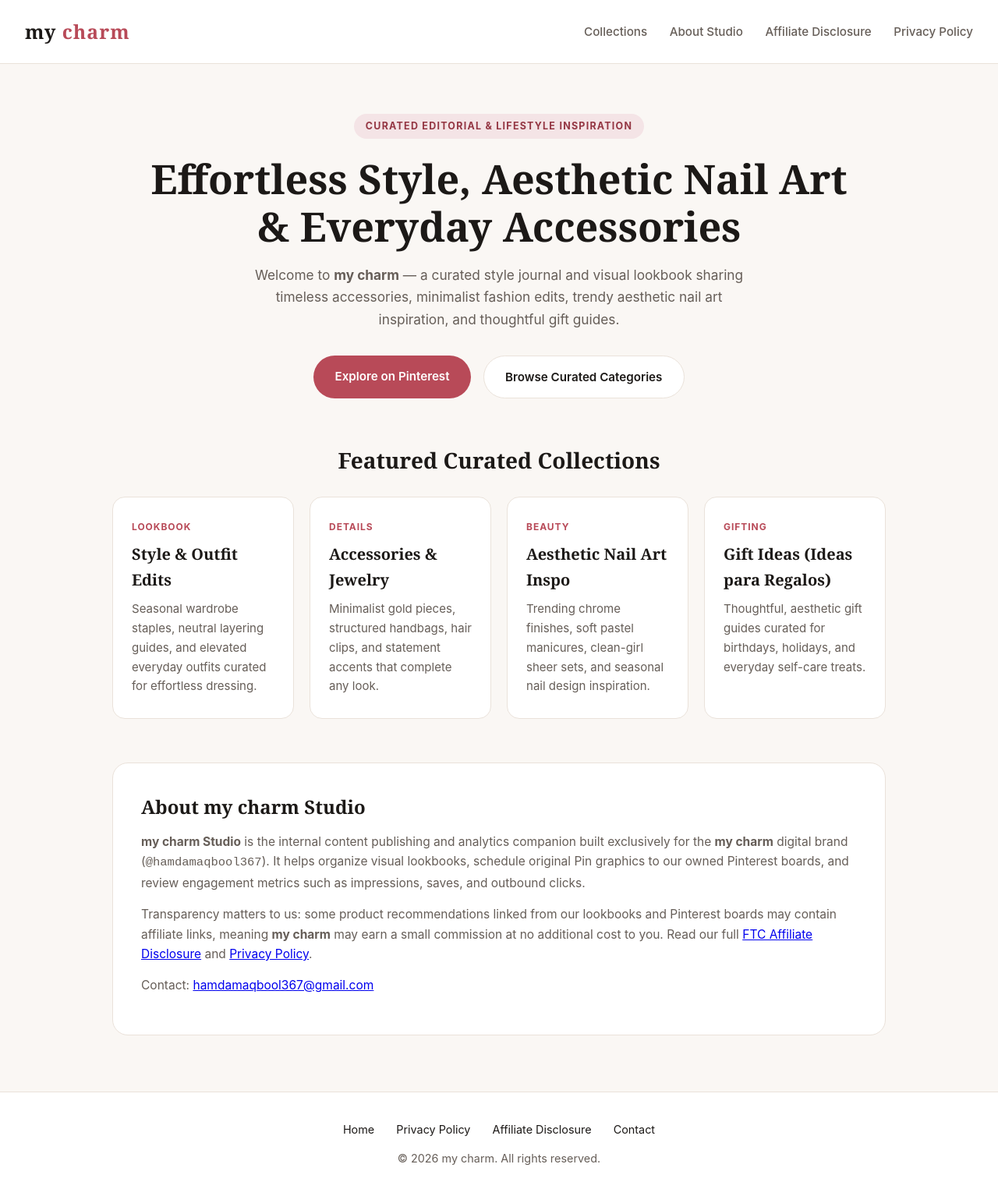
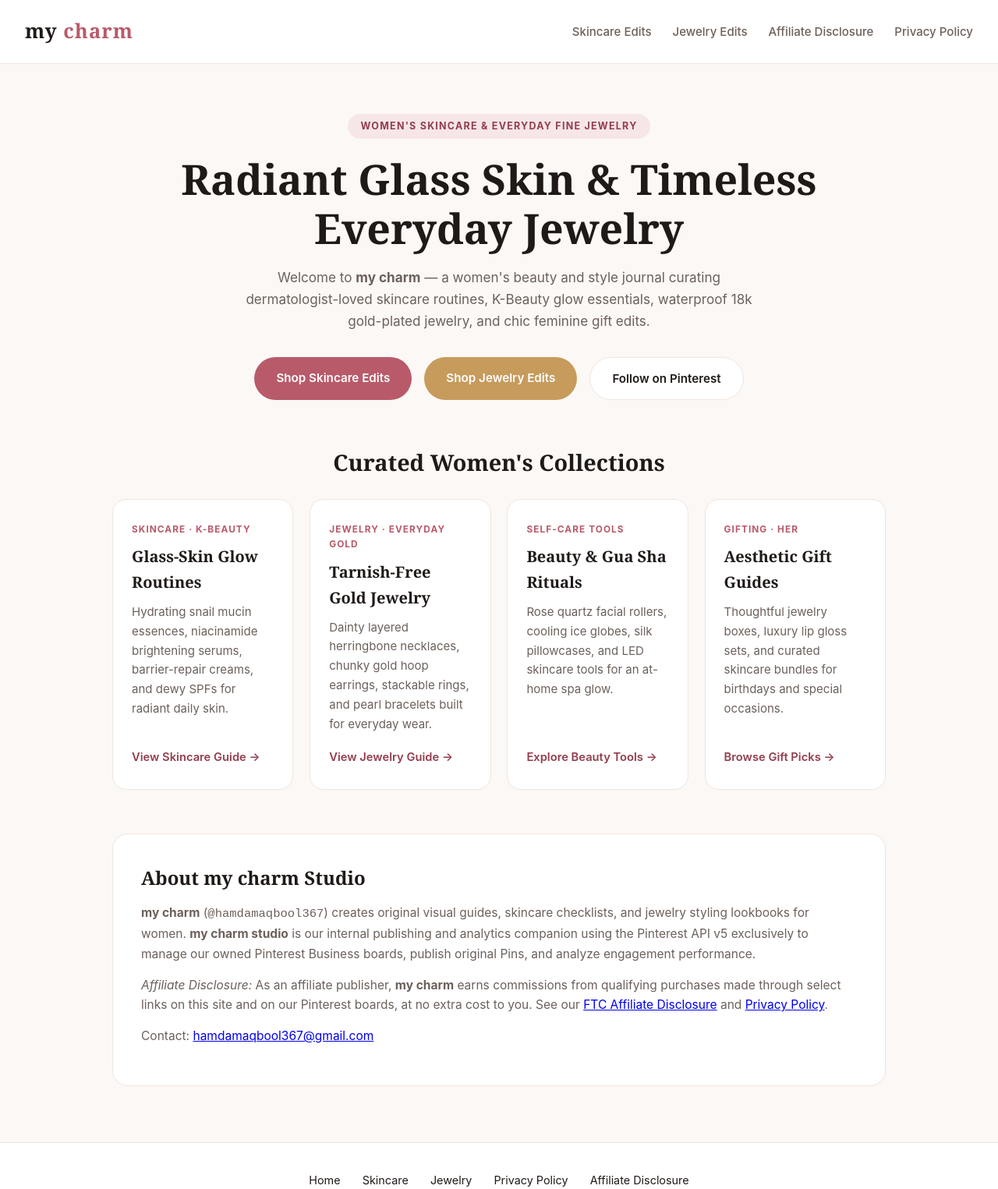
Before and after one commit to Kamran5H/my-charm-studio, a plain HTML site: page index.html in a window 1280 px wide. Shown: the top 1525 px of the page at 78% size. Drawn offline with Linux system fonts and the light colour scheme.

Commit message:
Upgrade to Women Skincare & Jewelry editorial hub + Pinterest domain_verify tag

```diff
--- a/index.html
+++ b/index.html
@@ -3,17 +3,19 @@
 <head>
   <meta charset="UTF-8" />
   <meta name="viewport" content="width=device-width, initial-scale=1.0" />
-  <title>my charm — Curated Style, Accessories, Nail Art &amp; Gift Ideas</title>
-  <meta name="description" content="my charm curates effortless aesthetic style, accessories, trendy nail art inspiration, and thoughtful gift ideas." />
+  <meta name="p:domain_verify" content="ea6ded0799d703c27386ede0f5d83424"/>
+  <title>my charm — Women's Skincare, K-Beauty &amp; Everyday Gold Jewelry</title>
+  <meta name="description" content="my charm is a women's skincare and minimalist jewelry editorial guide featuring glass-skin routines, everyday tarnish-free gold jewelry, and aesthetic beauty picks." />
   <style>
     :root {
-      --bg: #FAF7F4;
+      --bg: #FCF8F5;
       --surface: #FFFFFF;
-      --ink: #1C1917;
-      --muted: #665E58;
-      --accent: #B84A58;
-      --accent-dark: #943643;
-      --border: #EAE2DA;
+      --ink: #1F1A18;
+      --muted: #6C605B;
+      --accent: #B85A6A;
+      --accent-dark: #933E4D;
+      --gold: #C69B5C;
+      --border: #EFE5DE;
     }
     * { box-sizing: border-box; margin: 0; padding: 0; }
     body {
@@ -25,7 +27,7 @@
     header {
       background: var(--surface);
       border-bottom: 1px solid var(--border);
-      padding: 1.25rem 2rem;
+      padding: 1.2rem 2rem;
       display: flex;
       justify-content: space-between;
       align-items: center;
@@ -35,7 +37,7 @@
     }
     .brand {
       font-family: Georgia, "Times New Roman", serif;
-      font-size: 1.55rem;
+      font-size: 1.6rem;
       font-weight: 700;
       letter-spacing: 0.04em;
       color: var(--ink);
@@ -43,10 +45,10 @@
     }
     .brand span { color: var(--accent); }
     nav a {
-      margin-left: 1.5rem;
+      margin-left: 1.4rem;
       color: var(--muted);
       text-decoration: none;
-      font-size: 0.95rem;
+      font-size: 0.94rem;
       font-weight: 500;
     }
     nav a:hover { color: var(--accent); }
@@ -58,33 +60,33 @@
     }
     .pill {
       display: inline-block;
-      background: #F4E4E6;
+      background: #F6E6E8;
       color: var(--accent-dark);
       font-size: 0.78rem;
       font-weight: 700;
       letter-spacing: 0.1em;
       text-transform: uppercase;
-      padding: 0.35rem 0.9rem;
+      padding: 0.38rem 1rem;
       border-radius: 999px;
-      margin-bottom: 1.25rem;
+      margin-bottom: 1.2rem;
     }
     h1 {
       font-family: Georgia, "Times New Roman", serif;
-      font-size: clamp(2.1rem, 4.5vw, 3.25rem);
+      font-size: clamp(2.1rem, 4.6vw, 3.35rem);
       line-height: 1.18;
-      margin-bottom: 1.15rem;
+      margin-bottom: 1.1rem;
       font-weight: 600;
     }
     .hero p {
       color: var(--muted);
-      max-width: 640px;
+      max-width: 660px;
       margin: 0 auto 2rem;
-      font-size: 1.08rem;
+      font-size: 1.07rem;
     }
     .cta-group { display: flex; gap: 1rem; justify-content: center; flex-wrap: wrap; }
     .btn {
       display: inline-block;
-      padding: 0.85rem 1.7rem;
+      padding: 0.85rem 1.75rem;
       border-radius: 999px;
       font-weight: 600;
       text-decoration: none;
@@ -93,6 +95,8 @@
     }
     .btn-primary { background: var(--accent); color: #fff; }
     .btn-primary:hover { background: var(--accent-dark); transform: translateY(-1px); }
+    .btn-gold { background: var(--gold); color: #fff; }
+    .btn-gold:hover { opacity: 0.92; transform: translateY(-1px); }
     .btn-outline { border: 1px solid var(--border); background: var(--surface); color: var(--ink); }
     .btn-outline:hover { border-color: var(--accent); color: var(--accent); }
 
@@ -103,26 +107,29 @@
     }
     .section-title {
       font-family: Georgia, "Times New Roman", serif;
-      font-size: 1.75rem;
+      font-size: 1.8rem;
       margin-bottom: 1.5rem;
       text-align: center;
     }
     .grid {
       display: grid;
-      grid-template-columns: repeat(auto-fit, minmax(220px, 1fr));
-      gap: 1.25rem;
+      grid-template-columns: repeat(auto-fit, minmax(230px, 1fr));
+      gap: 1.3rem;
     }
     .card {
       background: var(--surface);
       border: 1px solid var(--border);
-      border-radius: 16px;
-      padding: 1.75rem 1.5rem;
+      border-radius: 18px;
+      padding: 1.8rem 1.5rem;
+      display: flex;
+      flex-direction: column;
+      justify-content: space-between;
     }
     .card-tag {
-      font-size: 0.75rem;
+      font-size: 0.74rem;
       font-weight: 700;
       text-transform: uppercase;
-      letter-spacing: 0.08em;
+      letter-spacing: 0.09em;
       color: var(--accent);
       margin-bottom: 0.5rem;
     }
@@ -131,7 +138,14 @@
       font-size: 1.25rem;
       margin-bottom: 0.6rem;
     }
-    .card p { color: var(--muted); font-size: 0.94rem; }
+    .card p { color: var(--muted); font-size: 0.94rem; margin-bottom: 1.1rem; }
+    .card-link {
+      color: var(--accent-dark);
+      font-weight: 600;
+      text-decoration: none;
+      font-size: 0.92rem;
+    }
+    .card-link:hover { text-decoration: underline; }
 
     .studio-box {
       background: var(--surface);
@@ -165,8 +179,8 @@
   <header>
     <a class="brand" href="./index.html">my <span>charm</span></a>
     <nav>
-      <a href="#collections">Collections</a>
-      <a href="#about">About Studio</a>
+      <a href="./skincare.html">Skincare Edits</a>
+      <a href="./jewelry.html">Jewelry Edits</a>
       <a href="./disclosure.html">Affiliate Disclosure</a>
       <a href="./privacy-policy.html">Privacy Policy</a>
     </nav>
@@ -174,40 +188,53 @@
 
   <main>
     <section class="hero">
-      <div class="pill">Curated Editorial &amp; Lifestyle Inspiration</div>
-      <h1>Effortless Style, Aesthetic Nail Art &amp; Everyday Accessories</h1>
+      <div class="pill">Women's Skincare &amp; Everyday Fine Jewelry</div>
+      <h1>Radiant Glass Skin &amp; Timeless Everyday Jewelry</h1>
       <p>
-        Welcome to <strong>my charm</strong> — a curated style journal and visual lookbook sharing timeless accessories,
-        minimalist fashion edits, trendy aesthetic nail art inspiration, and thoughtful gift guides.
+        Welcome to <strong>my charm</strong> — a women's beauty and style journal curating dermatologist-loved
+        skincare routines, K-Beauty glow essentials, waterproof 18k gold-plated jewelry, and chic feminine gift edits.
       </p>
       <div class="cta-group">
-        <a class="btn btn-primary" href="https://www.pinterest.com/hamdamaqbool367/" target="_blank" rel="noopener">Explore on Pinterest</a>
-        <a class="btn btn-outline" href="#collections">Browse Curated Categories</a>
+        <a class="btn btn-primary" href="./skincare.html">Shop Skincare Edits</a>
+        <a class="btn btn-gold" href="./jewelry.html">Shop Jewelry Edits</a>
+        <a class="btn btn-outline" href="https://www.pinterest.com/hamdamaqbool367/" target="_blank" rel="noopener">Follow on Pinterest</a>
       </div>
     </section>
 
-    <section id="collections" class="section">
-      <h2 class="section-title">Featured Curated Collections</h2>
+    <section class="section">
+      <h2 class="section-title">Curated Women's Collections</h2>
       <div class="grid">
         <article class="card">
-          <div class="card-tag">Lookbook</div>
-          <h3>Style &amp; Outfit Edits</h3>
-          <p>Seasonal wardrobe staples, neutral layering guides, and elevated everyday outfits curated for effortless dressing.</p>
+          <div>
+            <div class="card-tag">Skincare &middot; K-Beauty</div>
+            <h3>Glass-Skin Glow Routines</h3>
+            <p>Hydrating snail mucin essences, niacinamide brightening serums, barrier-repair creams, and dewy SPFs for radiant daily skin.</p>
+          </div>
+          <a class="card-link" href="./skincare.html">View Skincare Guide &rarr;</a>
         </article>
         <article class="card">
-          <div class="card-tag">Details</div>
-          <h3>Accessories &amp; Jewelry</h3>
-          <p>Minimalist gold pieces, structured handbags, hair clips, and statement accents that complete any look.</p>
+          <div>
+            <div class="card-tag">Jewelry &middot; Everyday Gold</div>
+            <h3>Tarnish-Free Gold Jewelry</h3>
+            <p>Dainty layered herringbone necklaces, chunky gold hoop earrings, stackable rings, and pearl bracelets built for everyday wear.</p>
+          </div>
+          <a class="card-link" href="./jewelry.html">View Jewelry Guide &rarr;</a>
         </article>
         <article class="card">
-          <div class="card-tag">Beauty</div>
-          <h3>Aesthetic Nail Art Inspo</h3>
-          <p>Trending chrome finishes, soft pastel manicures, clean-girl sheer sets, and seasonal nail design inspiration.</p>
+          <div>
+            <div class="card-tag">Self-Care Tools</div>
+            <h3>Beauty &amp; Gua Sha Rituals</h3>
+            <p>Rose quartz facial rollers, cooling ice globes, silk pillowcases, and LED skincare tools for an at-home spa glow.</p>
+          </div>
+          <a class="card-link" href="./skincare.html#tools">Explore Beauty Tools &rarr;</a>
         </article>
         <article class="card">
-          <div class="card-tag">Gifting</div>
-          <h3>Gift Ideas (Ideas para Regalos)</h3>
-          <p>Thoughtful, aesthetic gift guides curated for birthdays, holidays, and everyday self-care treats.</p>
+          <div>
+            <div class="card-tag">Gifting &middot; Her</div>
+            <h3>Aesthetic Gift Guides</h3>
+            <p>Thoughtful jewelry boxes, luxury lip gloss sets, and curated skincare bundles for birthdays and special occasions.</p>
+          </div>
+          <a class="card-link" href="./jewelry.html#gifts">Browse Gift Picks &rarr;</a>
         </article>
       </div>
     </section>
@@ -216,15 +243,15 @@
       <div class="studio-box">
         <h2>About my charm Studio</h2>
         <p>
-          <strong>my charm Studio</strong> is the internal content publishing and analytics companion built exclusively for
-          the <strong>my charm</strong> digital brand (<code>@hamdamaqbool367</code>). It helps organize visual lookbooks,
-          schedule original Pin graphics to our owned Pinterest boards, and review engagement metrics such as impressions,
-          saves, and outbound clicks.
+          <strong>my charm</strong> (<code>@hamdamaqbool367</code>) creates original visual guides, skincare checklists,
+          and jewelry styling lookbooks for women. <strong>my charm studio</strong> is our internal publishing and analytics
+          companion using the Pinterest API v5 exclusively to manage our owned Pinterest Business boards, publish original Pins,
+          and analyze engagement performance.
         </p>
         <p>
-          Transparency matters to us: some product recommendations linked from our lookbooks and Pinterest boards may contain
-          affiliate links, meaning <strong>my charm</strong> may earn a small commission at no additional cost to you.
-          Read our full <a href="./disclosure.html">FTC Affiliate Disclosure</a> and <a href="./privacy-policy.html">Privacy Policy</a>.
+          <em>Affiliate Disclosure:</em> As an affiliate publisher, <strong>my charm</strong> earns commissions from qualifying
+          purchases made through select links on this site and on our Pinterest boards, at no extra cost to you.
+          See our <a href="./disclosure.html">FTC Affiliate Disclosure</a> and <a href="./privacy-policy.html">Privacy Policy</a>.
         </p>
         <p>
           Contact: <a href="mailto:hamdamaqbool367@gmail.com">hamdamaqbool367@gmail.com</a>
@@ -236,9 +263,10 @@
   <footer>
     <div class="footer-links">
       <a href="./index.html">Home</a>
+      <a href="./skincare.html">Skincare</a>
+      <a href="./jewelry.html">Jewelry</a>
       <a href="./privacy-policy.html">Privacy Policy</a>
       <a href="./disclosure.html">Affiliate Disclosure</a>
-      <a href="mailto:hamdamaqbool367@gmail.com">Contact</a>
     </div>
     <p>&copy; 2026 my charm. All rights reserved.</p>
   </footer>
```
Also changed, not shown: jewelry.html (added, +66 -0 lines), skincare.html (added, +66 -0 lines).
